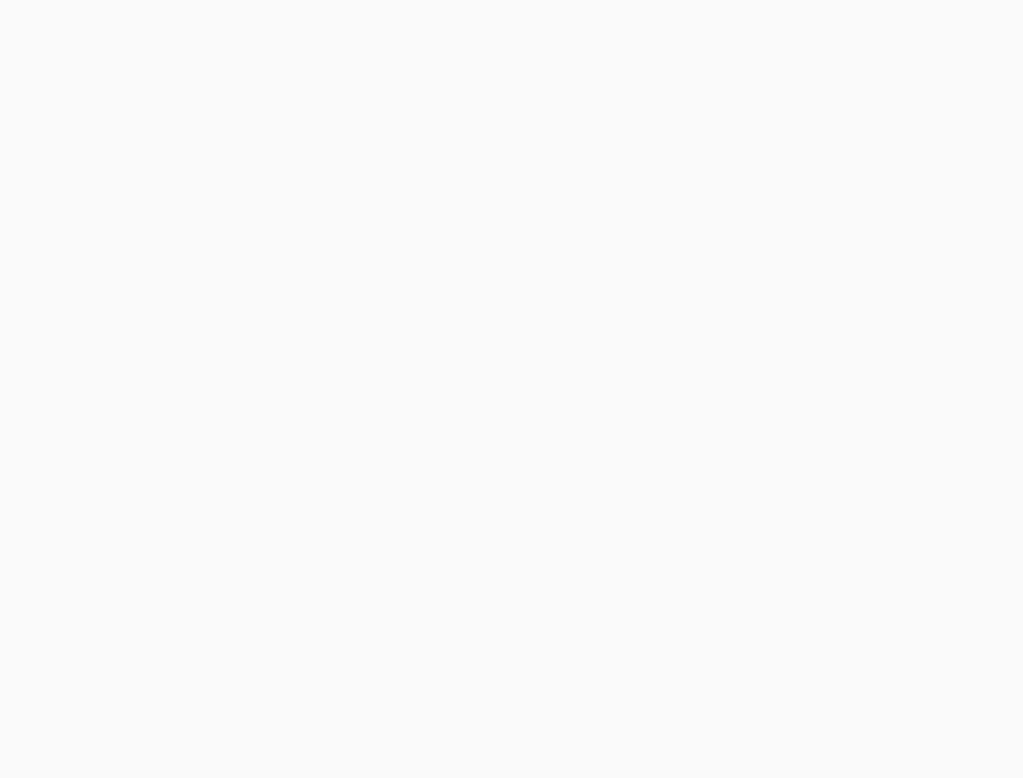
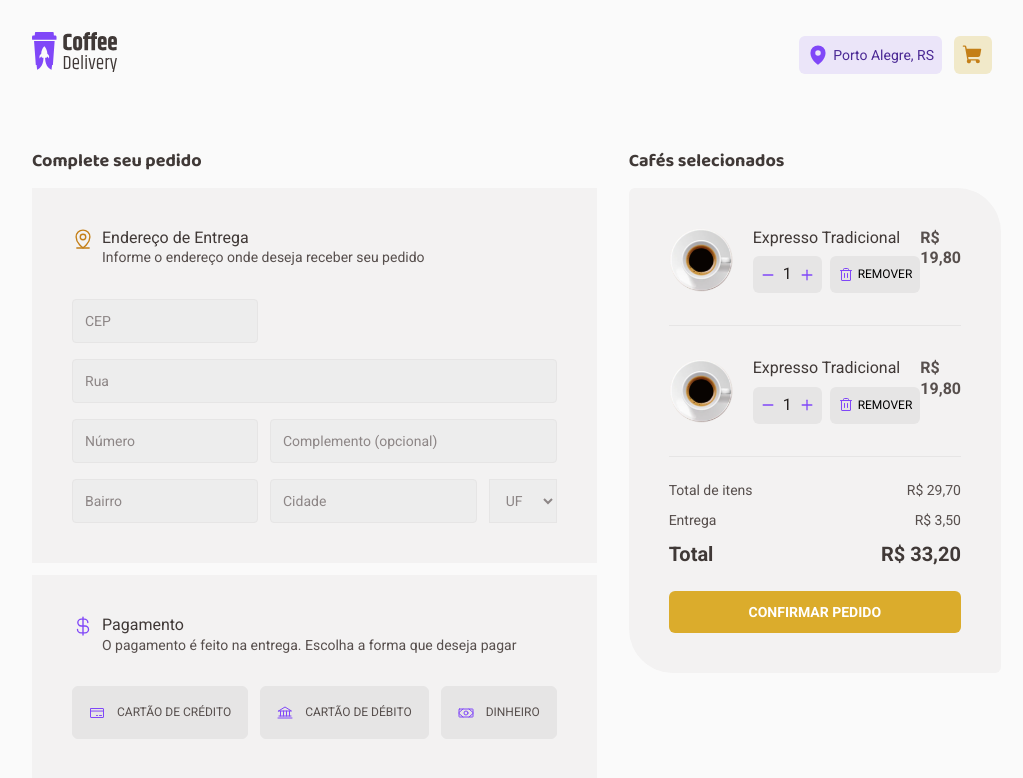
Before and after one commit to Italo-Chiaradia/coffee-delivery, a React (Vite) app: page /cart in a window 1280 px wide. Before the commit this address had no page. Shown: the top 778 px of the page, without its empty margins (128-1151 px from the left). Built offline with nearby package versions, Linux system fonts and the light colour scheme.

Commit message:
refactor name checkout to cart

```diff
--- a/src/Router.tsx
+++ b/src/Router.tsx
@@ -1,7 +1,7 @@
 import { Route, Routes } from 'react-router-dom'
 
 import { Home } from './pages/Home'
-import { Checkout } from './pages/Checkout'
+import { Cart } from './pages/Cart'
 import { Success } from './pages/Success'
 import { DefaultLayout } from './layouts/DefaultLayout'
 
@@ -10,8 +10,9 @@ export function Router() {
     <Routes>
       <Route path="/" element={<DefaultLayout />}>
         <Route path="/" element={<Home />} />
-        <Route path="/checkout" element={<Checkout />} />
+        <Route path="/cart" element={<Cart />} />
         <Route path="/success" element={<Success />} />
+        <Route path="*" element={<Home />} />
       </Route>
 
     </Routes>
--- a/src/components/Card/index.tsx
+++ b/src/components/Card/index.tsx
@@ -8,26 +8,53 @@ import Coffee from '../../assets/coffee.png'
 import { ShoppingCart } from 'phosphor-react'
 import { Counter } from '../Counter'
 
-export function Card() {
+interface Props {
+  coffee: {
+    id: string,
+    title: string,
+    description: string,
+    tags: string[],
+    price: number
+  }
+}
+
+export function Card({ coffee }: Props) {
   return (
     <CardContainer>
-      <img src={Coffee} alt="Xícara de café preto" />
+      <img src={Coffee} alt={coffee.title} />
 
       <TagsContainer>
-        <span>tradicional</span>
+        {
+          coffee.tags.map(name => {
+            return (
+              <span key={name}>
+                {name}
+              </span>
+            )
+          })
+        }
       </TagsContainer>
 
       <h3>
-        Expresso Tradicional
+        {coffee.title}
       </h3>
       <p>
-        O tradicional café feito com água quente e grãos moídos
+        {coffee.description}
       </p>
 
       <footer>
         <TotalPrice>
-          R$
-          <span> 9,90</span>
+          R${' '}
+          <span>
+            {
+              coffee
+                .price
+                .toLocaleString('pt-BR', {
+                  minimumFractionDigits: 2,
+                  maximumFractionDigits: 2,
+                })
+            }
+          </span>
         </TotalPrice>
         <CoffeeAmount>
           <Counter />
--- a/src/components/CheckoutCard/index.tsx
+++ b/src/components/CartCard/index.tsx
@@ -1,11 +1,11 @@
 import Coffee from '../../assets/coffee.png'
 import { Trash } from 'phosphor-react'
 import { Counter } from '../Counter'
-import { CheckoutCardContainer, TitleButtonsContainer } from './styles'
+import { CartCardContainer, TitleButtonsContainer } from './styles'
 
 export function CheckoutCard() {
   return (
-    <CheckoutCardContainer>
+    <CartCardContainer>
       <div>
         <img src={Coffee} alt="Xícara de café preto" />
         <TitleButtonsContainer>
@@ -23,6 +23,6 @@ export function CheckoutCard() {
       <strong>
         R$ 19,80
       </strong>
-    </CheckoutCardContainer>
+    </CartCardContainer>
   )
 }
--- a/src/components/CheckoutCard/styles.ts
+++ b/src/components/CartCard/styles.ts
@@ -1,6 +1,6 @@
 import styled from 'styled-components'
 
-export const CheckoutCardContainer = styled.div`
+export const CartCardContainer = styled.div`
   display: flex;
   justify-content: space-between;
   align-items: flex-start;
--- a/src/components/Header/index.tsx
+++ b/src/components/Header/index.tsx
@@ -14,7 +14,7 @@ export function Header() {
           <MapPin size={22} weight="fill" />
           Porto Alegre, RS
         </Location>
-        <NavLink to="/checkout" title="Finalize seu pedido">
+        <NavLink to="/cart" title="Finalize seu pedido">
           <CartBtn>
             <ShoppingCart size={22} weight="fill" />
           </CartBtn>
--- a/src/pages/Checkout/index.tsx
+++ b/src/pages/Cart/index.tsx
@@ -1,8 +1,8 @@
 /* eslint-disable @stylistic/max-len */
 import React, { useState } from 'react'
-import { CheckoutCard } from '../../components/CheckoutCard'
+import { CheckoutCard } from '../../components/CartCard'
 import {
-  CheckoutContainer,
+  CartContainer,
   OrderDetailsWrapper,
   OrderConfirmationWrapper,
   AddressInputGroup,
@@ -14,7 +14,7 @@ import {
 import { MapPinLine, CurrencyDollar, CreditCard, Bank, Money } from 'phosphor-react'
 import { NavLink } from 'react-router-dom'
 
-export function Checkout() {
+export function Cart() {
   const [selectedUF, setSelectedUF] = useState('')
   const ufs = [
     'AC', 'AL', 'AP', 'AM', 'BA', 'CE', 'DF', 'ES', 'GO', 'MA', 'MT', 'MS',
@@ -25,7 +25,7 @@ export function Checkout() {
     setSelectedUF(event.target.value)
   }
   return (
-    <CheckoutContainer>
+    <CartContainer>
       <OrderDetailsWrapper>
         <h2>Complete seu pedido</h2>
         <AddressInputGroup>
@@ -150,6 +150,6 @@ export function Checkout() {
           </NavLink>
         </div>
       </OrderConfirmationWrapper>
-    </CheckoutContainer>
+    </CartContainer>
   )
 }
--- a/src/pages/Checkout/styles.ts
+++ b/src/pages/Cart/styles.ts
@@ -1,6 +1,6 @@
 import styled from 'styled-components'
 
-export const CheckoutContainer = styled.div`
+export const CartContainer = styled.div`
   padding-inline: 10rem;
   display: flex;
   align-items: start;
--- a/src/pages/Home/index.tsx
+++ b/src/pages/Home/index.tsx
@@ -3,6 +3,8 @@ import { HomeContainer, HeroContainer, ProductsContainer, Features, FeatureItem
 import HeroImg from '../../assets/intro-coffee-img.png'
 import { ShoppingCart, Package, Coffee, Timer } from 'phosphor-react'
 import { Card } from '../../components/Card/index.tsx'
+import { coffees } from '../../../data.json'
+
 export function Home() {
   return (
     <HomeContainer>
@@ -42,23 +44,13 @@ export function Home() {
       <ProductsContainer>
         <h2>Nossos cafés</h2>
         <div>
-          <Card />
-          <Card />
-          <Card />
-          <Card />
-
-          <Card />
-          <Card />
-          <Card />
-          <Card />
-
-          <Card />
-          <Card />
-          <Card />
-          <Card />
-
-          <Card />
-          <Card />
+          {
+            coffees.map((coffee) => {
+              return (
+                <Card key={coffee.id} coffee={coffee} />
+              )
+            })
+          }
         </div>
       </ProductsContainer>
     </HomeContainer>
```
